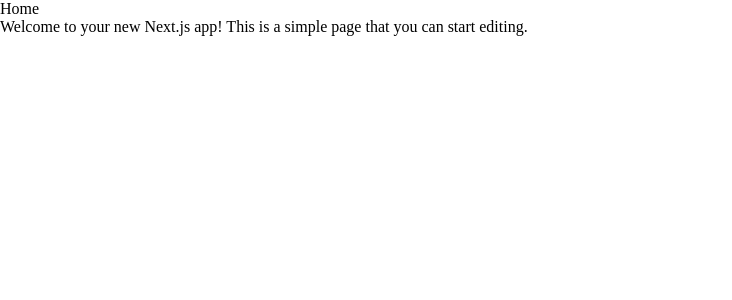
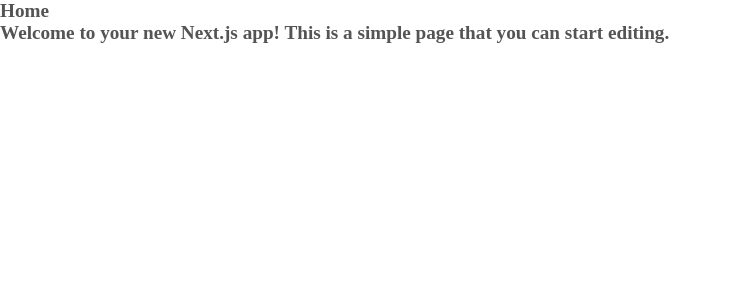
Before and after one commit to ayuukumakuma/portfolio, a Next.js app: page / in a window 1280 px wide. Shown: the top 300 px of the page, without its empty margins (0-732 px from the left). Built offline with nearby package versions, Linux system fonts and the light colour scheme.

Commit message:
add framer-motion (#4)

```diff
--- a/package.json
+++ b/package.json
@@ -21,6 +21,7 @@
 		"typecheck": "tsc --noEmit --diagnostics --pretty"
 	},
 	"dependencies": {
+		"framer-motion": "11.5.4",
 		"next": "14.2.8",
 		"react": "18.3.1",
 		"react-dom": "18.3.1"
--- a/src/app/layout.tsx
+++ b/src/app/layout.tsx
@@ -1,5 +1,6 @@
 import type { Metadata } from "next";
 import "@styles/reset.css";
+import "@styles/variables.css";
 
 export const metadata: Metadata = {
 	title: "Create Next App",
--- a/src/app/page.module.css
+++ b/src/app/page.module.css
@@ -1,4 +1,5 @@
 .root {
-	color: aqua;
-	background-color: bisque;
+	font-size: larger;
+	font-weight: bolder;
+	color: var(--text-color);
 }
--- a/src/app/page.tsx
+++ b/src/app/page.tsx
@@ -1,6 +1,8 @@
+import styles from "./page.module.css";
+
 export default function Home() {
 	return (
-		<div>
+		<div className={styles.root}>
 			<h1>Home</h1>
 			<p>
 				Welcome to your new Next.js app! This is a simple page that you can
--- /dev/null
+++ b/src/styles/variables.css
@@ -0,0 +1,4 @@
+:root {
+	--text-color: #545454;
+	--text-color-rgb: 84, 84, 84;
+}
```
Also changed, not shown: 1 other file (tests, documents, lock files or other folders).
